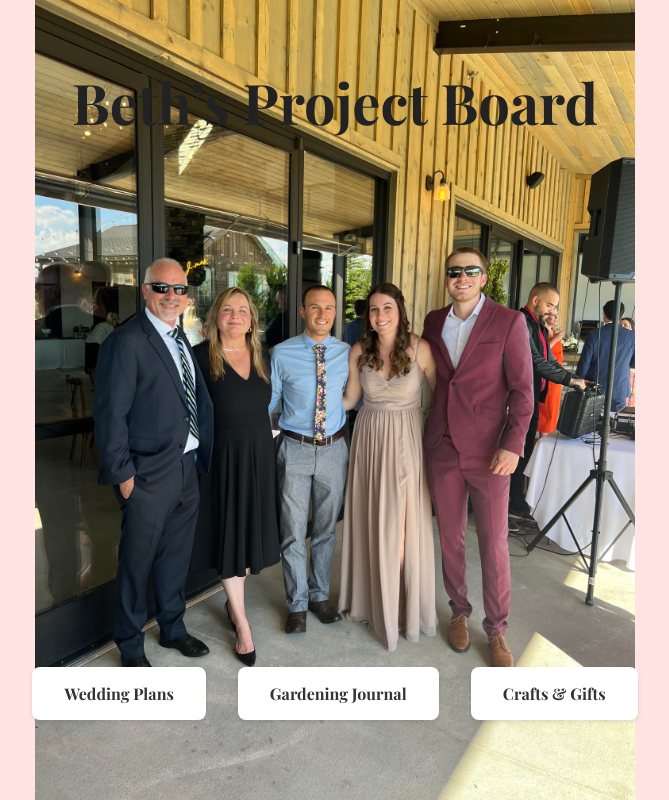
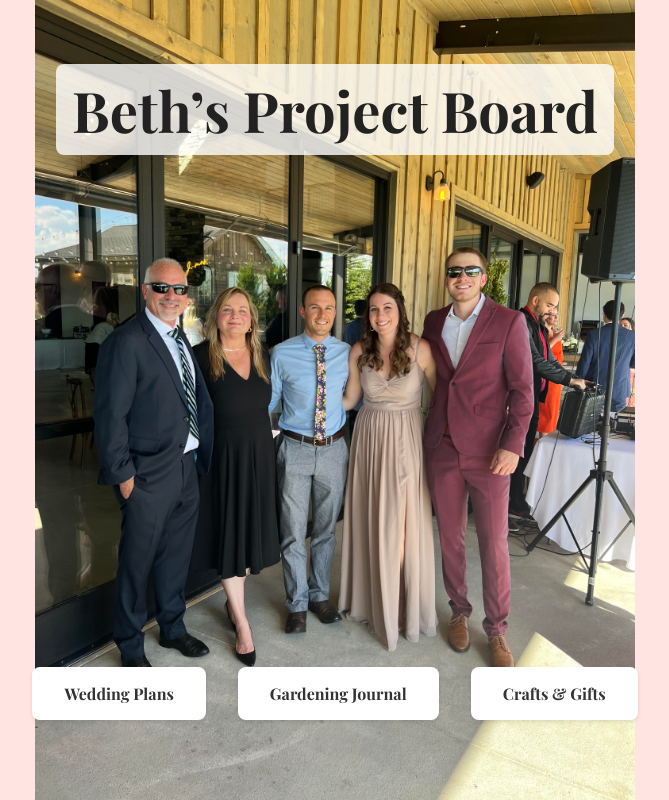
Before and after one commit to garrettgreen24/mom-projects, a Next.js app: page / in a window 1280 px wide. Shown: the whole page, without its empty margins (305-974 px from the left). Built offline with nearby package versions, Linux system fonts and the light colour scheme.

Commit message:
dashboard update (color, title)

```diff
--- a/pages/index.js
+++ b/pages/index.js
@@ -30,7 +30,10 @@ export default function Home() {
           fontSize: '3.5rem',
           color: '#222',
           marginBottom: '2rem',
-          fontFamily: 'Playfair Display, serif'
+          fontFamily: 'Playfair Display, serif',
+          backgroundColor: 'rgba(255, 255, 255, 0.8)',
+          padding: '0.5rem 1rem',
+          borderRadius: '8px'
         }}>
           Beth’s Project Board
         </h1>
```
